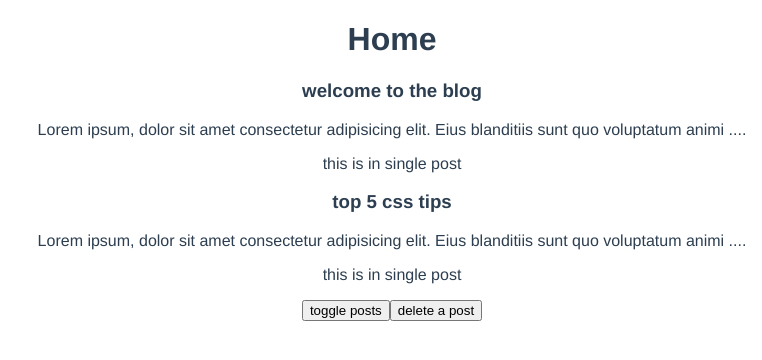
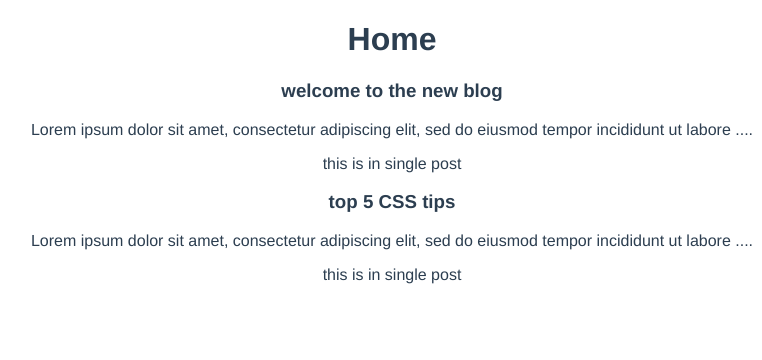
Before and after one commit to mikeqiu2011/dojo-blog, a Vue app: page / in a window 1280 px wide. Shown: the top 360 px of the page, without its empty margins (248-1010 px from the left). Built offline with nearby package versions, Linux system fonts and the light colour scheme; data requests are answered from the project's data file.

Commit message:
load data using async

```diff
--- /dev/null
+++ b/data/db.json
@@ -0,0 +1,24 @@
+{
+    "posts": [
+        {
+            "id": 1,
+            "title": "welcome to the new blog",
+            "body": "Lorem ipsum dolor sit amet, consectetur adipiscing elit, sed do eiusmod tempor incididunt ut labore et dolore magna aliqua.",
+            "tags": [
+                "webdev",
+                "coding",
+                "news"
+            ]
+        },
+        {
+            "id": 2,
+            "title": "top 5 CSS tips",
+            "body": "Lorem ipsum dolor sit amet, consectetur adipiscing elit, sed do eiusmod tempor incididunt ut labore et dolore magna aliqua.",
+            "tags": [
+                "css",
+                "webdev",
+                "coding"
+            ]
+        }
+    ]
+}
--- a/src/views/Home.vue
+++ b/src/views/Home.vue
@@ -1,9 +1,7 @@
 <template>
   <div class="home">
     <h1>Home</h1>
-    <PostList v-if="showPost" :posts="posts" />
-    <button @click="showPost = !showPost">toggle posts</button>
-    <button @click="posts.pop()">delete a post</button>
+    <PostList :posts="posts" />
   </div>
 </template>
 
@@ -13,21 +11,29 @@ import PostList from "../components/PostList.vue";
 
 export default {
   setup() {
-    const posts = ref([
-      {
-        title: "welcome to the blog",
-        body: "Lorem ipsum, dolor sit amet consectetur adipisicing elit. Eius blanditiis sunt quo voluptatum animi iure deserunt obcaecati, molestiae corrupti labore autem dignissimos. Facilis iusto cum dolorum, illo ullam aperiam deleniti quis unde iure dolores, sint atque distinctio maxime repudiandae praesentium tempora illum. Voluptatem architecto fugiat sit odio atque ipsam maiores assumenda enim pariatur, mollitia debitis. Optio deleniti eius, sequi commodi nesciunt id laborum ab architecto mollitia magni quos autem totam unde, in distinctio voluptates excepturi, veniam reprehenderit pariatur iusto alias soluta error eum! Maxime quae nihil fuga, porro nam obcaecati quidem, accusantium tenetur similique, voluptate ut laudantium magnam! Officia, reprehenderit!",
-        id: 1,
-      },
-      {
-        title: "top 5 css tips",
-        body: "Lorem ipsum, dolor sit amet consectetur adipisicing elit. Eius blanditiis sunt quo voluptatum animi iure deserunt obcaecati, molestiae corrupti labore autem dignissimos. Facilis iusto cum dolorum, illo ullam aperiam deleniti quis unde iure dolores, sint atque distinctio maxime repudiandae praesentium tempora illum. Voluptatem architecto fugiat sit odio atque ipsam maiores assumenda enim pariatur, mollitia debitis. Optio deleniti eius, sequi commodi nesciunt id laborum ab architecto mollitia magni quos autem totam unde, in distinctio voluptates excepturi, veniam reprehenderit pariatur iusto alias soluta error eum! Maxime quae nihil fuga, porro nam obcaecati quidem, accusantium tenetur similique, voluptate ut laudantium magnam! Officia, reprehenderit!",
-        id: 2,
-      },
-    ]);
-    const showPost = ref(true);
+    const posts = ref([]);
+    const error = ref(null);
+    const uri = "http://localhost:3000/posts";
 
-    return { posts, showPost };
+    const load = async () => {
+      try {
+        let data = await fetch(uri);
+        // console.log(data);
+
+        if (!data.ok) {
+          throw Error("no data available");
+        }
+        posts.value = await data.json();
+        // console.log(posts.value);
+      } catch (err) {
+        console.log(err);
+        error.value = err.message;
+      }
+    };
+
+    load();
+
+    return { posts };
   },
   components: { PostList },
 };
```
